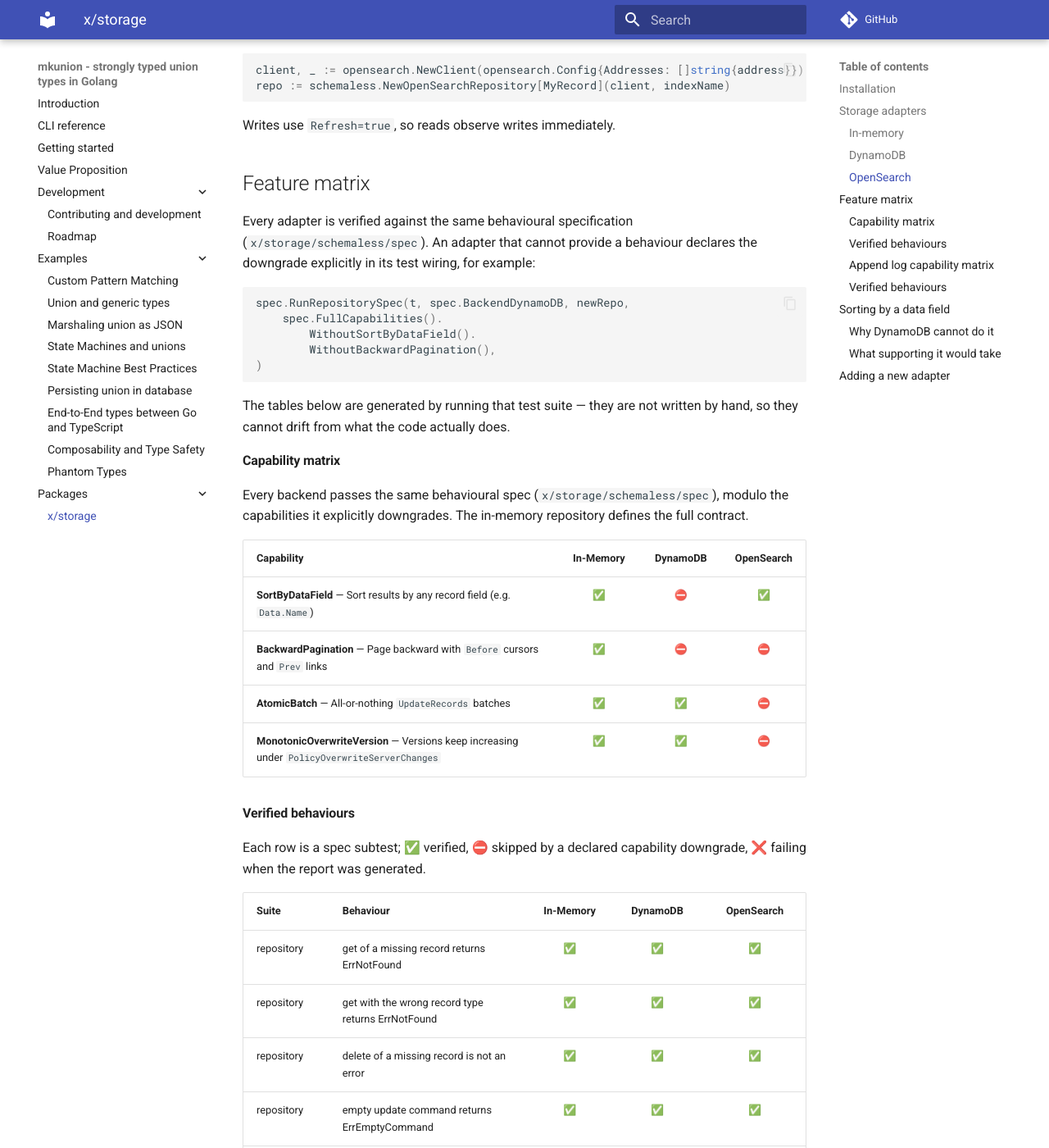
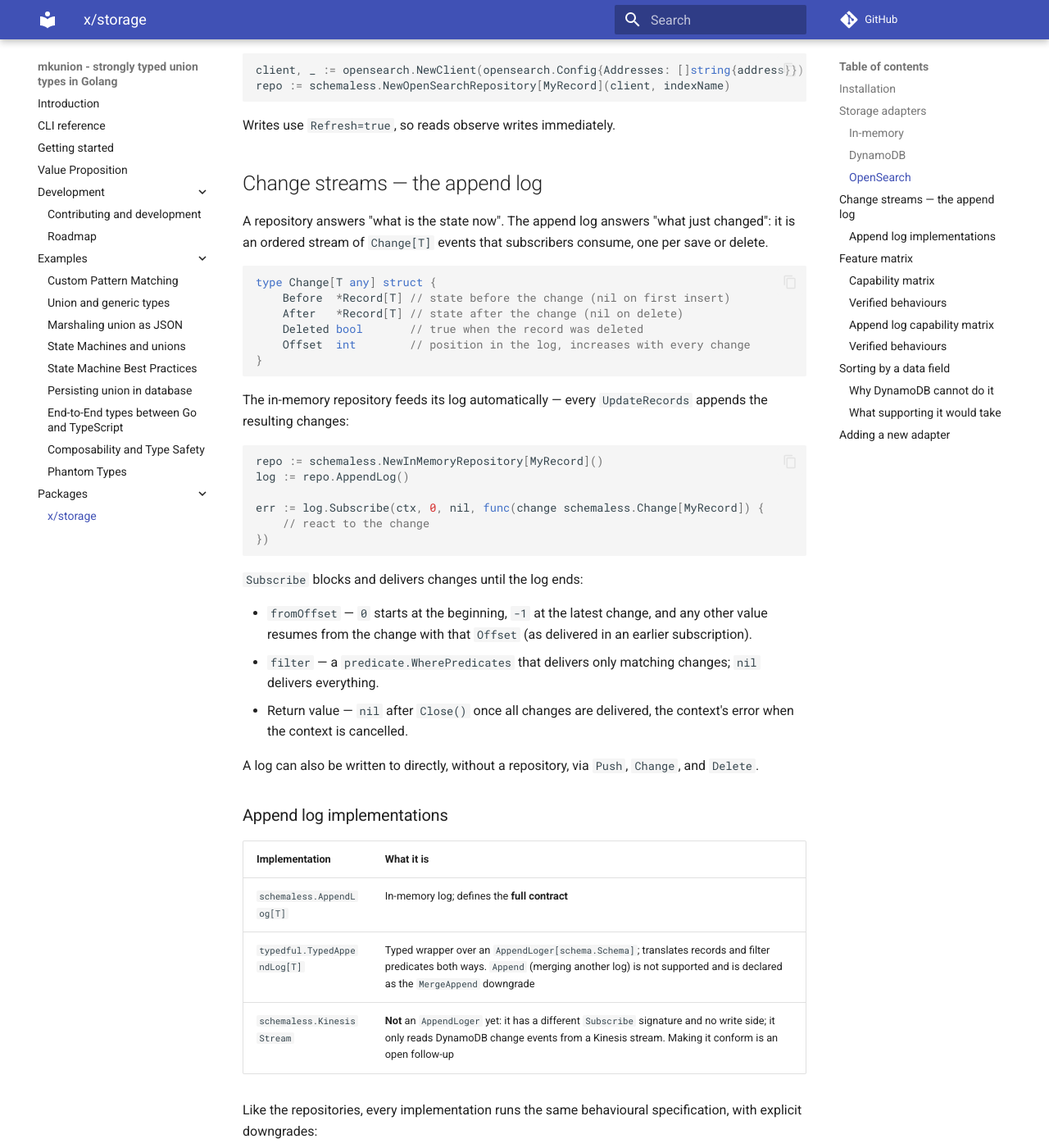
Before and after one commit to widmogrod/mkunion, an MkDocs documentation site: the page built from docs/packages/storage.md, in a window 1280 px wide and 1400 px high, scrolled down 1147 px. Shown: the whole window at 82% size. Built offline with MkDocs 1.6.1 and Material for MkDocs 9.7.7, drawn with Linux system fonts in a browser that asks for light colours; comment, search, counter and statistics services are not loaded; some of the changed text lies outside the part shown.

Commit message:
docs: explain the append log next to its capability matrix
The append-log capability matrix landed in docs/packages/storage.md and
x/storage/README.md without any prose. Adds a "Change streams" section
to the docs page: what Change[T] carries, how Subscribe behaves
(fromOffset, filter, Close/cancel return values), the write side, the
implementations table (in-memory, typedful, and why KinesisStream is
not one yet), and how downgrades are declared. The README gets a
compact version, and "Adding a new adapter" covers append logs too.

Co-Authored-By: Claude Fable 5 <noreply@anthropic.com>
Claude-Session: https://claude.ai/code/session_014gyKJeuKEnDg33W5G6B6ts

````diff
--- a/docs/packages/storage.md
+++ b/docs/packages/storage.md
@@ -58,6 +58,66 @@ repo := schemaless.NewOpenSearchRepository[MyRecord](client, indexName)
 ```
 
 Writes use `Refresh=true`, so reads observe writes immediately.
+
+## Change streams — the append log
+
+A repository answers "what is the state now". The append log answers "what
+just changed": it is an ordered stream of `Change[T]` events that subscribers
+consume, one per save or delete.
+
+```go
+type Change[T any] struct {
+    Before  *Record[T] // state before the change (nil on first insert)
+    After   *Record[T] // state after the change (nil on delete)
+    Deleted bool       // true when the record was deleted
+    Offset  int        // position in the log, increases with every change
+}
+```
+
+The in-memory repository feeds its log automatically — every `UpdateRecords`
+appends the resulting changes:
+
+```go
+repo := schemaless.NewInMemoryRepository[MyRecord]()
+log := repo.AppendLog()
+
+err := log.Subscribe(ctx, 0, nil, func(change schemaless.Change[MyRecord]) {
+    // react to the change
+})
+```
+
+`Subscribe` blocks and delivers changes until the log ends:
+
+* `fromOffset` — `0` starts at the beginning, `-1` at the latest change, and
+  any other value resumes from the change with that `Offset` (as delivered in
+  an earlier subscription).
+* `filter` — a `predicate.WherePredicates` that delivers only matching
+  changes; `nil` delivers everything.
+* Return value — `nil` after `Close()` once all changes are delivered, the
+  context's error when the context is cancelled.
+
+A log can also be written to directly, without a repository, via `Push`,
+`Change`, and `Delete`.
+
+### Append log implementations
+
+| Implementation | What it is |
+|---|---|
+| `schemaless.AppendLog[T]` | In-memory log; defines the **full contract** |
+| `typedful.TypedAppendLog[T]` | Typed wrapper over an `AppendLoger[schema.Schema]`; translates records and filter predicates both ways. `Append` (merging another log) is not supported and is declared as the `MergeAppend` downgrade |
+| `schemaless.KinesisStream` | **Not** an `AppendLoger` yet: it has a different `Subscribe` signature and no write side; it only reads DynamoDB change events from a Kinesis stream. Making it conform is an open follow-up |
+
+Like the repositories, every implementation runs the same behavioural
+specification, with explicit downgrades:
+
+```go
+spec.RunAppendLogSpec(t, spec.AppendLogTypedful, newLog,
+    spec.FullAppendLogCapabilities().
+        WithoutMergeAppend(),
+)
+```
+
+The results render as the *Append log capability matrix* below.
 
 ## Feature matrix
 
@@ -125,10 +185,12 @@ indexes. It would have to be an opt-in constructor, never a start-up guess.
 
 ## Adding a new adapter
 
-1. Implement `schemaless.Repository[T]`.
-2. Wire it into the spec suite next to your adapter
-   (see `x/storage/schemaless/inmemory_spec_test.go` for the pattern),
-   declaring any capability downgrades explicitly.
+1. Implement `schemaless.Repository[T]` — or `schemaless.AppendLoger[T]`
+   for a change stream.
+2. Wire it into the spec suite next to your adapter, declaring any
+   capability downgrades explicitly
+   (see `x/storage/schemaless/inmemory_spec_test.go` for a repository,
+   `x/storage/schemaless/appendlog_spec_test.go` for an append log).
 3. Run `go test ./x/storage/schemaless/`. On a green run the feature matrix
    above and `x/storage/README.md` regenerate themselves — commit them with
    your change.
--- a/x/storage/README.md
+++ b/x/storage/README.md
@@ -42,6 +42,27 @@ result, err := repo.FindingRecords(FindingRecords[Record[MyRecord]]{
     },
 })
 ```
+
+## Change stream (append log)
+
+Repositories answer "what is the state now"; the append log answers "what
+just changed". Every save or delete appends an ordered `Change[T]` event
+(`Before`, `After`, `Deleted`, `Offset`) that subscribers consume:
+
+```go
+store := schemaless.NewInMemoryRepository[MyRecord]()
+
+err := store.AppendLog().Subscribe(ctx, 0, nil, func(change schemaless.Change[MyRecord]) {
+    // fromOffset: 0 = from the beginning, -1 = latest, >0 resumes from that Offset
+    // filter: a predicate delivers only matching changes; nil delivers everything
+})
+```
+
+Implementations: `schemaless.AppendLog` (in-memory, the full contract) and
+`typedful.TypedAppendLog` (typed wrapper; no `MergeAppend`). They run the same
+behavioural spec (`spec.RunAppendLogSpec`) as the repositories — see the
+*Append log capability matrix* below and `docs/packages/storage.md` for the
+full guide.
 
 ## Roadmap
 ### V0.1.0
````
